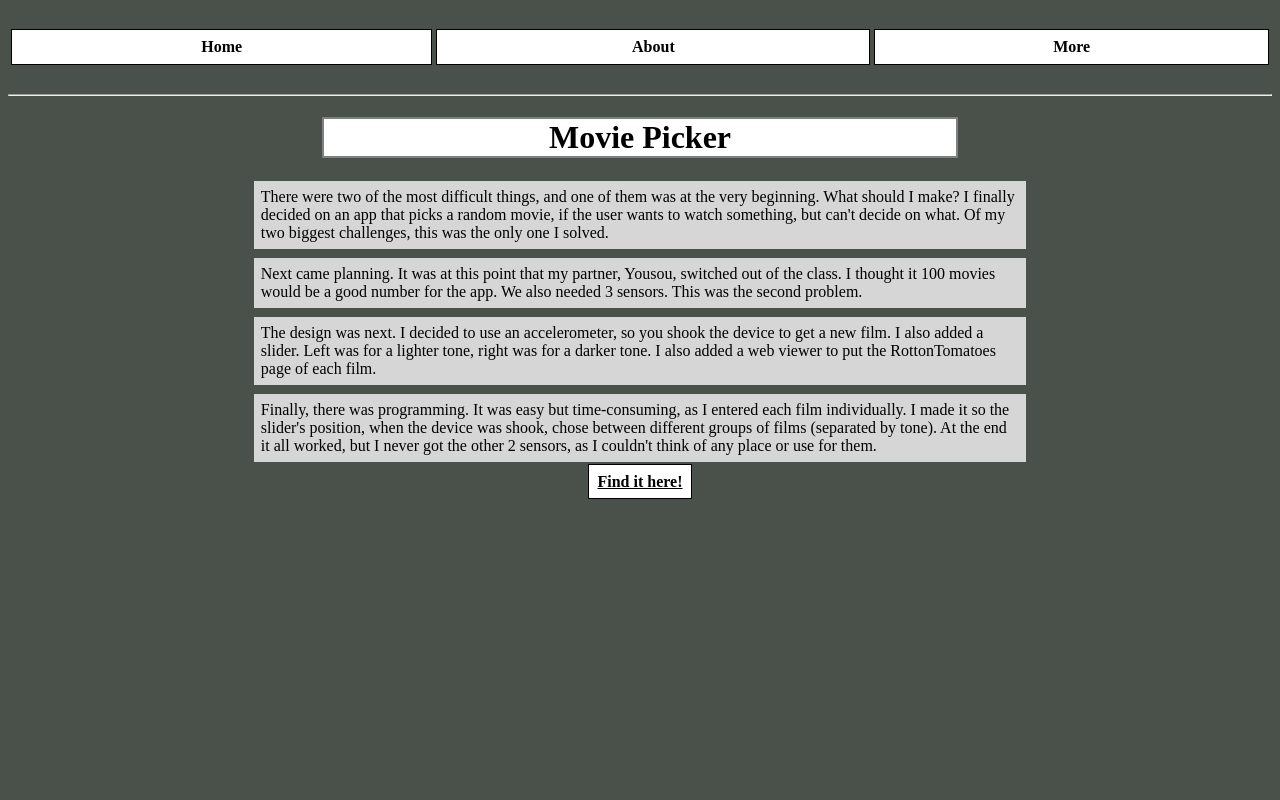
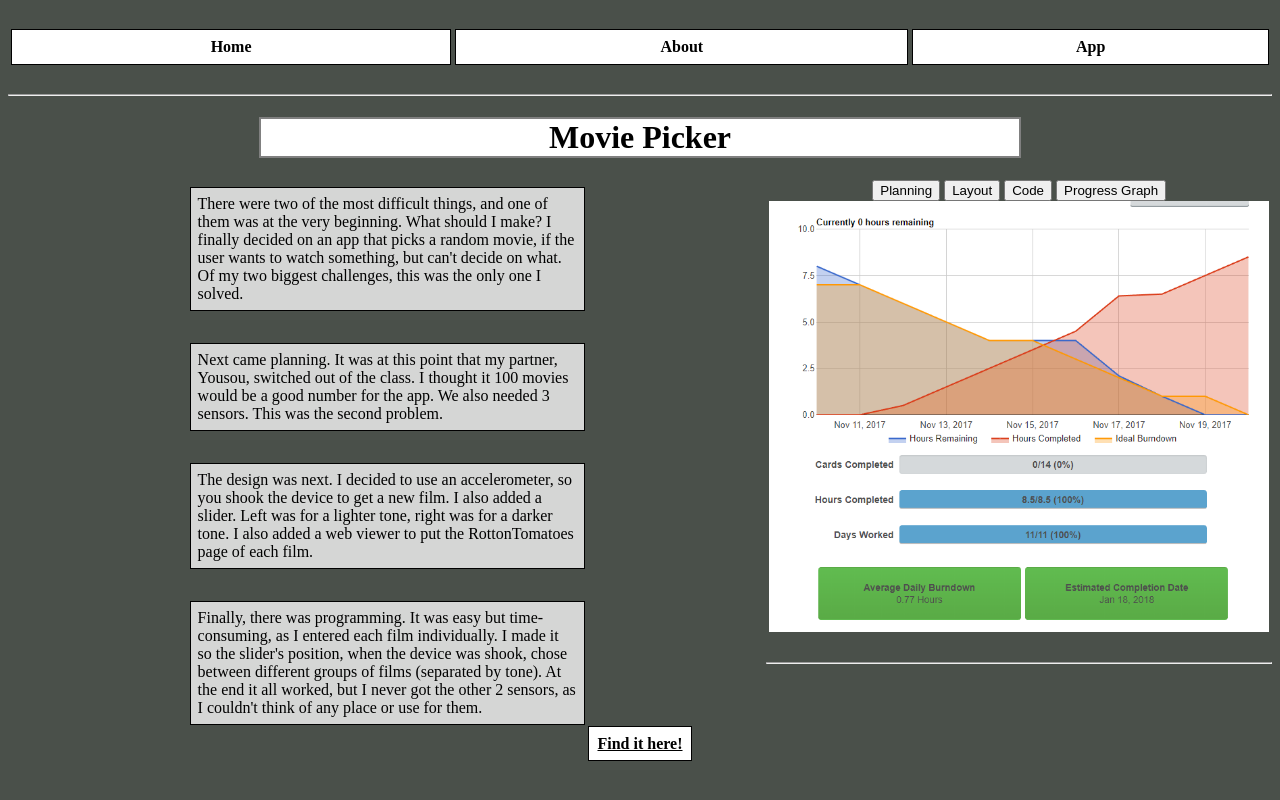
Before and after one commit to dwur1901/School-Site, a plain HTML site: page more.html in a window 1280 px wide. Drawn offline with Linux system fonts and the light colour scheme.

Commit message:
Finished 3rd Page
1st and 2nd still not done

```diff
--- a/more.html
+++ b/more.html
@@ -12,7 +12,7 @@
 <tr>
 <th><a href="index.html">Home</a></th>
 <th><a href="about.html">About</a></th>
-<th><a href="more.html">More</a></th>
+<th><a href="more.html">App</a></th>
 </tr>
 </table>
 <br />
@@ -25,30 +25,38 @@ Movie Picker
 </h1>
 <center>
 
-<div class="p">
-<center>
+<article>
 <p>
 There were two of the most difficult things, and one of them was at the very beginning. What should I make? I finally decided on an app that picks a random movie, if the user wants to watch something, but can't decide on what. Of my two biggest challenges, this was the only one I solved.
 </p>
-</center>
-<center>
+<br />
 <p>
 Next came planning. It was at this point that my partner, Yousou, switched out of the class. I thought it 100 movies would be a good number for the app. We also needed 3 sensors. This was the second problem.
 </p>
-</center>
-<center>
+<br />
 <p>
 The design was next. I decided to use an accelerometer, so you shook the device to get a new film. I also added a slider. Left was for a lighter tone, right was for a darker tone. I also added a web viewer to put the RottonTomatoes page of each film.
 </p>
-</center>
-<center>
+<br />
 <p>
 Finally, there was programming. It was easy but time-consuming, as I entered each film individually. I made it so the slider's position, when the device was shook, chose between different groups of films (separated by tone). At the end it all worked, but I never got the other 2 sensors, as I couldn't think of any place or use for them.
 </p>
-</center>
-</div>
+</article>
 
-<center>
+<aside>
+<button onclick="document.getElementById('more').src='more-trello.png'">Planning</button>
+<button onclick="document.getElementById('more').src='more-layout.png'">Layout</button>
+<button onclick="document.getElementById('more').src='more-code.png'">Code</button>
+<button onclick="document.getElementById('more').src='more-graph.png'">Progress Graph</button>
+<br />
+<img id="more" src="more-graph.png" style="max-width:500px">
+</aside>
+
+<br />
+<hr />
+
+<footer>
+<br />
 <table class="idk">
 <th>
 <a href="https://drive.google.com/drive/folders/1nyWL8-mdeG3CGnPOrBvFppLELdd5eu9I?usp=sharing">
@@ -56,7 +64,7 @@ Find it here!
 </a>
 </th>
 </table>
-</center>
+</footer>
 
 </body>
 </html>
--- a/style.css
+++ b/style.css
@@ -27,16 +27,27 @@ color: black;
 h1 {
 border: 2px solid gray;
 background-color: white;
-width: 50%;
+width: 60%;
 }
 p {
 background-color: #d5d6d5;
-width: 60%;
-border: 1px solid #4A504A;
+border: 1px solid black;
 text-align: left;
 padding: 7px;
 margin: 7px;
+max-width: 50%;
 }
 table .idk {
 opacity: 0.8;
 }
+article {
+float: left;
+max-width: 60%;
+}
+asside {
+margin-left: 60%;
+overflow: hidden;
+}
+img {
+position: right;
+}
```
Also changed, not shown: about.html (+2 -2 lines), index.html (+2 -2 lines), more-code.png (added), more-graph.png (added), more-layout.png (added), 1 other file.
